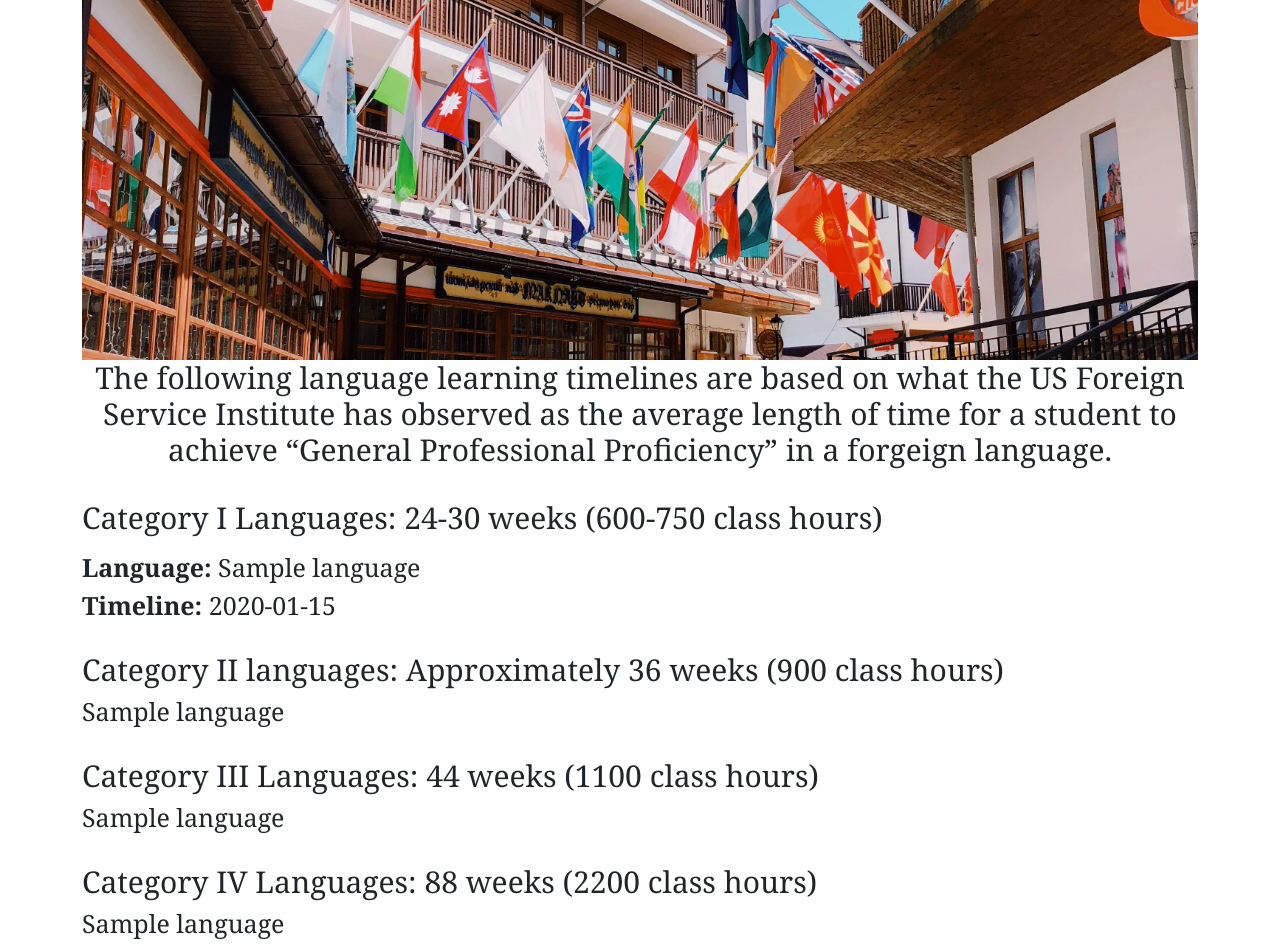
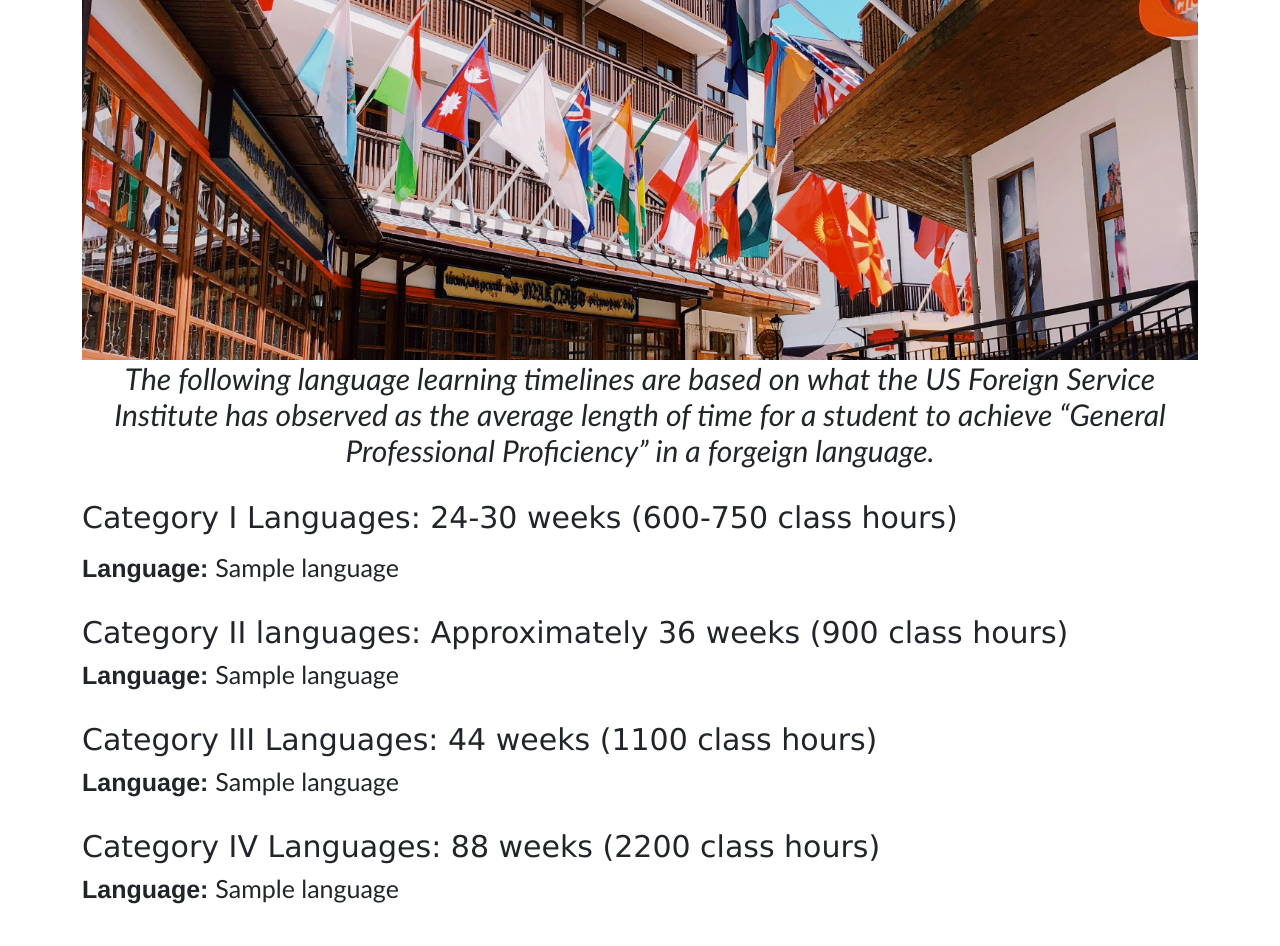
Before and after one commit to acfriday/projects, a Flask app: template python/foreign-language/templates/index.html in a window 1280 px wide. After the commit the page ends 904 px from the top, so only its background shows below. Run offline with Flask 3, Linux system fonts and the light colour scheme; the template is opened without the code that fills it: most values are stand-ins (such as "Sample title", 1, 10 or a date in 2020).

Commit message:
changes variable names, css, html

```diff
--- a/python/foreign-language/foreign-language-timeline.py
+++ b/python/foreign-language/foreign-language-timeline.py
@@ -2,7 +2,7 @@ from flask import Flask, request, render_template
 app = Flask(__name__)
 
 Category_I_Languages = [
-    {'id': '1', 'name': 'Danish', 'timeline': '24 weeks'},
+    {'id': '1', 'name': 'Danish'},
     {'id': '2', 'name': 'Italian'},
     {'id': '3', 'name': 'Dutch'},
     {'id': '4', 'name': 'Norwegian'},
@@ -70,14 +70,15 @@ Category_IV_Languages = [
     {'id': '5', 'name': 'Chinese-Mandarin'},
     {'id': '6', 'name': 'Japanese'},
 ]
-# Root dir
+# Route to Root directory
 @app.route('/')
 def root():
+    # Pass the dictionaries defined above into HTML fields.
     return render_template('index.html',
-                           cat_I=Category_I_Languages,
-                           cat_II=Category_II_Languages,
-                           cat_III=Category_III_Languages,
-                           cat_IV=Category_IV_Languages,
+                           category_I_languages=Category_I_Languages,
+                           category_II_languages=Category_II_Languages,
+                           category_III_languages=Category_III_Languages,
+                           category_IV_languages=Category_IV_Languages,
                            )
 if __name__ == '__main__':
     app.run(debug=True)
--- a/python/foreign-language/templates/index.html
+++ b/python/foreign-language/templates/index.html
@@ -9,16 +9,22 @@
             h1 {
                 font-size: 30px;
                 font-weight: normal;
-                font-family: Georgia, 'Times New Roman', Times, serif;
+                font-family: 'Trebuchet MS', 'Lucida Sans Unicode', 'Lucida Grande', 'Lucida Sans', Arial, sans-serif;
+                font-style: italic;
             }
             h2{
                 font-size: 30px;
-                font-family: Georgia, 'Times New Roman', Times, serif;
+                font-family: 'Lucida Sans', 'Lucida Sans Regular', 'Lucida Grande', 'Lucida Sans Unicode', Geneva, Verdana, sans-serif;
             }
             h3{
                 font-size: 25px;
                 font-weight: normal;
-                font-family: Georgia, 'Times New Roman', Times, serif;
+                font-family: 'Trebuchet MS', 'Lucida Sans Unicode', 'Lucida Grande', 'Lucida Sans', Arial, sans-serif;
+            }
+            b{
+                font-size: 25px;
+                font-weight: bold;
+                font-family: 'Franklin Gothic Medium', 'Arial Narrow', Arial, sans-serif;
             }
             #banner {
                 height: 360px;
@@ -34,34 +40,33 @@
             as the average length of time for a student to achieve “General Professional Proficiency” in a forgeign language.</h1>
         <h2 style="margin-top: 32px;">Category I Languages: 24-30 weeks (600-750 class hours) </h2>
         <div>
-            {% for language in cat_I %}
+            {% for language in category_I_languages %}
              <div style="margin-top: 16px;">
                 <h3><b>Language: </b>{{language['name']}}</h3>
-                <h3><b>Timeline: </b> {{language['timeline']}}</h3>
             </div>
             {% endfor %}
         </div>
         <h2 style="margin-top: 32px;">Category II languages: Approximately 36 weeks (900 class hours)</h2>
         <div>
-            {% for language in cat_II %}
+            {% for language in category_II_languages %}
              <div>
-                <h3>{{language['name']}}</h3>
+                <h3><b>Language: </b>{{language['name']}}</h3>
             </div>
             {% endfor %}
         </div>
         <h2 style="margin-top: 32px;">Category III Languages: 44 weeks (1100 class hours) </h2>
         <div>
-            {% for language in cat_III %}
+            {% for language in category_III_languages %}
              <div>
-                <h3>{{language['name']}}</h3>
+                <h3><b>Language: </b>{{language['name']}}</h3>
             </div>
             {% endfor %}
         </div>
         <h2 style="margin-top: 32px;">Category IV Languages: 88 weeks (2200 class hours) </h2>
         <div>
-            {% for language in cat_IV %}
+            {% for language in category_IV_languages %}
              <div>
-                <h3>{{language['name']}}</h3>
+                <h3><b>Language: </b>{{language['name']}}</h3>
             </div>
             {% endfor %}
         </div>
```
Also changed, not shown: python/foreign-language/README.md.
